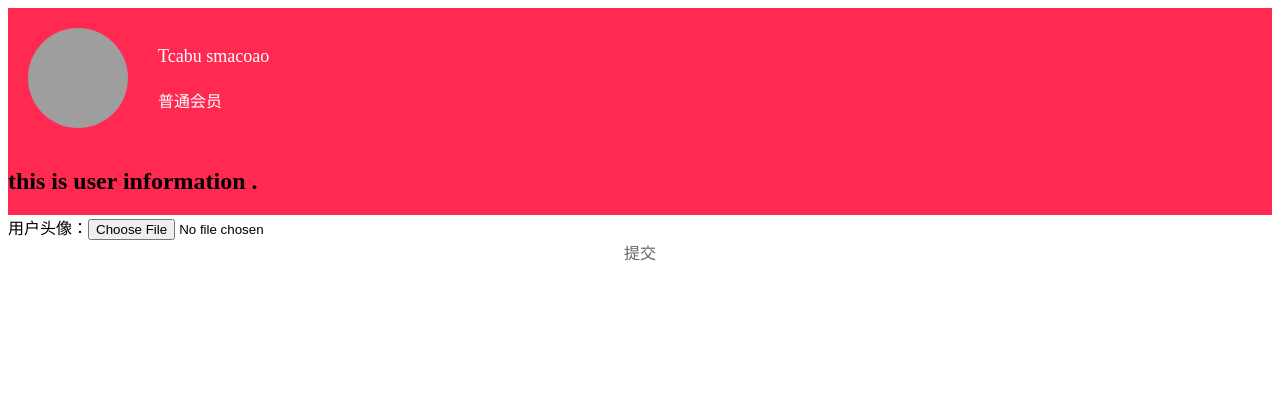
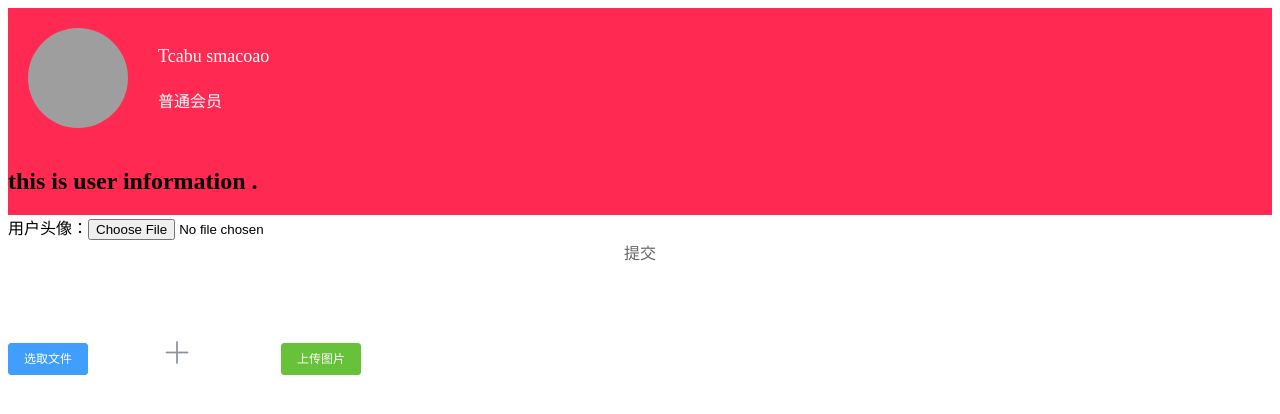
Before and after one commit to becooliu/Login, a Vue app: page /#/userInfo in a window 1280 px wide. Shown: the top 414 px of the page. Built offline with nearby package versions, Linux system fonts and the light colour scheme; grey boxes are pictures that could not be loaded; what vue-resource would draw is missing.

Commit message:
[修改] 1.使用element-ui 改造页面

```diff
--- a/src/components/Register.vue
+++ b/src/components/Register.vue
@@ -40,8 +40,8 @@
                     <a href="javascript:void(0);" class="btn btn_login2" @click="userRegist">注册</a>
                 </div>
                 <div class="field clearfix" style="margin-top: 0px; color: #666;">
-                    <input type="checkbox" name="agree">我已经阅读《XX平台用户协议》 已有账号 ?
-                    <router-link to="/login" tag="a" style="color: #0274f1;">登录</router-link>
+                    <input type="checkbox" name="agree">我已经阅读《XX平台用户协议》
+                    <router-link to="/login" tag="a" style="color: #0274f1;"> 已有账号?登录</router-link>
                 </div>
             </form>
         </div> -->
--- a/src/components/UserInfo.vue
+++ b/src/components/UserInfo.vue
@@ -18,6 +18,8 @@
 			修改头像
 			</label>
 			<input type="file" ref="upload" name="avatar" id='my_file' style="display:none;" accept="image/jpg" @change="changeAvatar" /> -->
+
+
 			<form action="/api/uploadImg/postImg" method="post" enctype="multipart/form-data">
 				<div class="field clearfix">
 					<label for="uploadFile">用户头像：</label>
@@ -27,10 +29,21 @@
 				<div class="field field_btn clearfix" style="text-align: center;">
 					<a href="javascript:void(0);" class="btn btn-default btn_login2" @click="postImg">提交</a>
 				</div>
-
-
-
 			</form>
+			<el-upload
+				ref = 'upload'
+				class="avatar-uploader"
+				action="/api/uploadImg/postImg"
+				:http-request="uploadImg"
+				:show-file-list="false"
+				:auto-upload="false"
+				:on-success="handleAvatarSuccess"
+				:before-upload="beforeAvatarUpload">
+				<img v-if="resImgSrc" :src="resImgSrc" class="avatar">
+				<i v-else class="el-icon-plus avatar-uploader-icon"></i>
+				<el-button slot="trigger" type="primary" size="small">选取文件</el-button>
+				<el-button type="success" size="small" style="margin-left: 15px;" @click="submitUpload">上传图片</el-button>
+			</el-upload>
 		</div>
 
 </div>
@@ -61,6 +74,32 @@ export default {
 		}
 	}, */
 	methods: {
+		handleAvatarSuccess(res, file) {
+			this.resImgSrc = URL.createObjectURL(file.raw);
+		},
+		beforeAvatarUpload(file) {
+			/* const isJPG = file.type === 'image/jpeg';
+			const isLt2M = file.size / 1024 / 1024 < 2;
+
+			if (!isJPG) {
+				this.$message.error('上传头像图片只能是 JPG 格式!');
+			}
+			if (!isLt2M) {
+				this.$message.error('上传头像图片大小不能超过 2MB!');
+			} */
+			const isIMG = file.type.indexOf('image/') > -1;
+			const isLmt2Mb = file.size /1024 /1024 < 2;
+			if(!isIMG) {
+				this.$message.error('上传图片只能是图片格式！');
+			}
+			if(!isLmt2Mb) {
+				this.$message.error('上传头像图片大小不能超过 2MB!')
+			}
+			return isIMG && isLmt2Mb;
+		},
+		submitUpload(){
+			this.$refs.upload.submit();
+		},
 		deleteCookie() {
 			this.delCookie(this.sessionName);
 			this.checkLogin();
@@ -82,6 +121,29 @@ export default {
 			} else {
 				this.correctImgType = true;
 			}
+
+		},
+		uploadImg(param){ //使用element-ui 自定义上传
+			//
+			if(!this.beforeAvatarUpload) {
+				return
+			}
+			var username = this.getCookie('userSession');
+			var formData = new FormData();
+			var fileObj = param.file;
+			const fileController = '/api/uploadImg/postImg';
+			formData.append('avatar',fileObj);
+			formData.append('userSession',username);
+			this.$http
+			.post(fileController, formData)
+			.then(res => {
+				this.resImgSrc = res.body.imgSrc;
+				localStorage.userface = res.body.imgSrc;
+				this.$message({
+					message: res.body.message,
+					type: 'success'
+				})
+			})
 		},
 		postImg() {
 			if (this.correctImgType == false) {
@@ -131,6 +193,32 @@ export default {
 </script>
 
 <style scoped>
+/* element-ui style */
+.avatar-uploader .el-upload {
+	border: 1px dashed #d9d9d9;
+	border-radius: 6px;
+	cursor: pointer;
+	position: relative;
+	overflow: hidden;
+}
+.avatar-uploader .el-upload:hover {
+	border-color: #409EFF;
+}
+.avatar-uploader-icon {
+	font-size: 28px;
+	color: #8c939d;
+	width: 178px;
+	height: 178px;
+	line-height: 178px;
+	text-align: center;
+}
+.avatar {
+	width: 100px;
+	height: 100px;
+	display: block;
+	border-radius: 50%;
+}
+/* element-ui style end */
 .user-info {
   background-color: #ff2951;
   zoom: 1;
```
